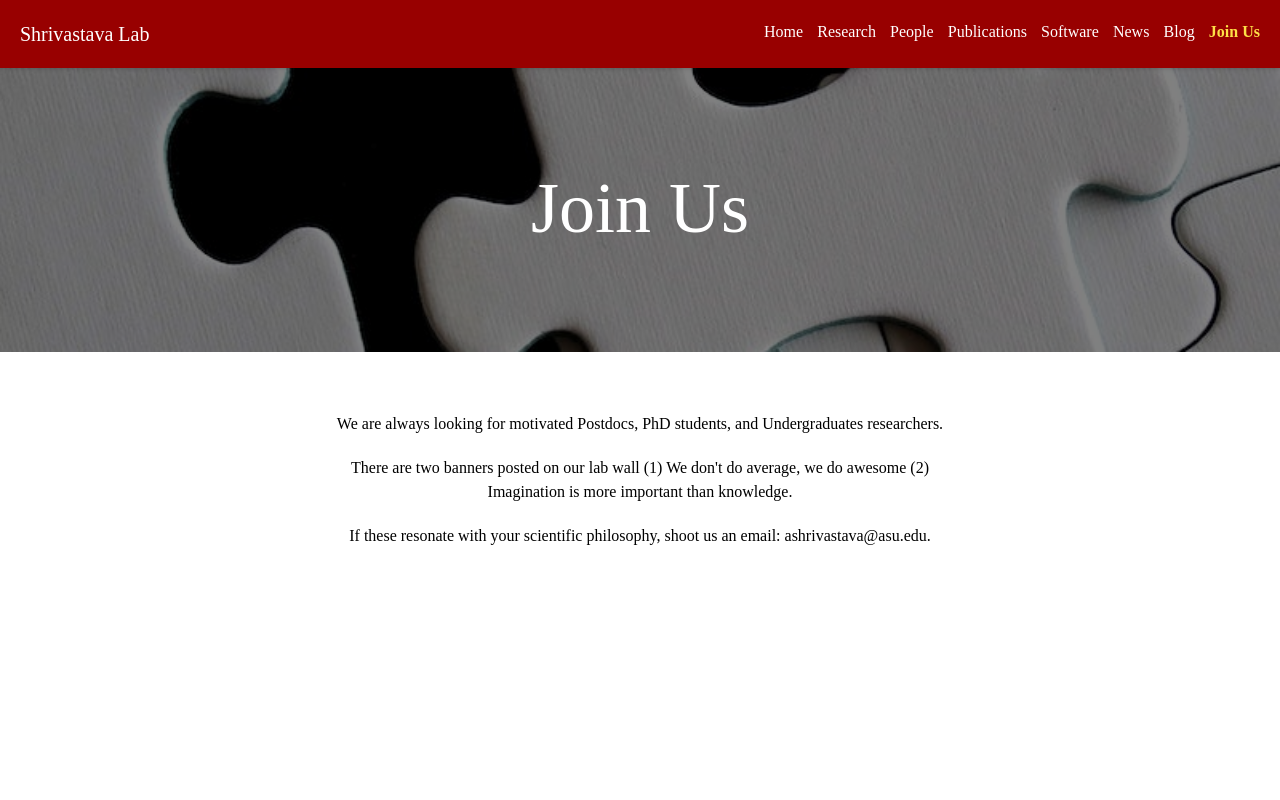
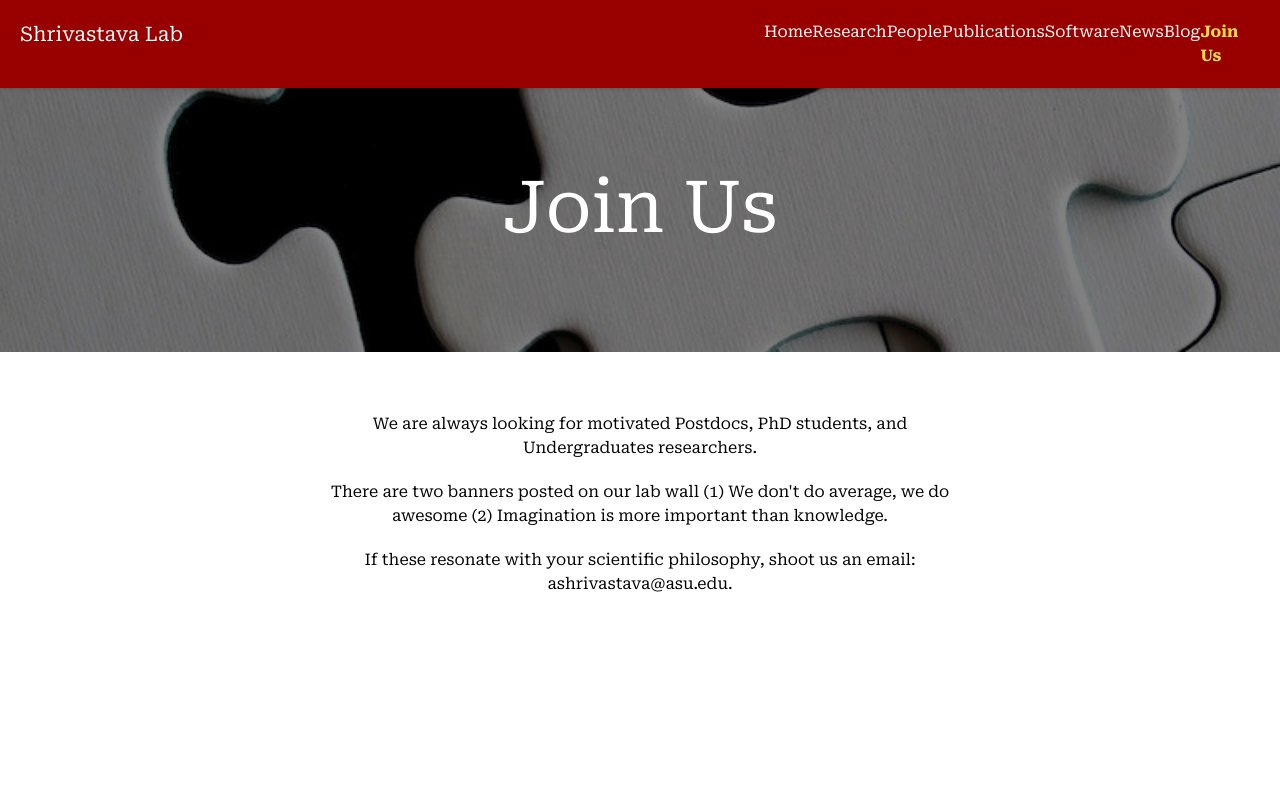
Before and after one commit to shrivastava-lab/shrivastava-lab.github.io, a Next.js app: page /join_us in a window 1280 px wide. Shown: the top 800 px of the page. Built offline with nearby package versions, Linux system fonts and the light colour scheme.

Commit message:
Addition of Font and hero text size changes

```diff
--- a/app/blog/page.js
+++ b/app/blog/page.js
@@ -5,7 +5,7 @@ function BlogComponent() {
   const renderHeader = () => (
     <div className='h-72 w-full relative -z-10'>
       <div className='h-full w-full bg-blog-hero bg-local bg-no-repeat bg-cover bg-center brightness-50' />
-      <h1 className='text-7xl top-1/2 left-1/2 -translate-x-1/2 -translate-y-1/2 font-serif text-white absolute'>Blog</h1>
+      <h1 className='text-5xl lg:text-7xl  top-1/2 left-1/2 -translate-x-1/2 -translate-y-1/2 font-serif text-white absolute'>Blog</h1>
     </div>
   )
 
--- a/app/globals.css
+++ b/app/globals.css
@@ -1,12 +1,8 @@
+@import url('https://fonts.googleapis.com/css2?family=Roboto+Serif:ital,opsz,wght@0,8..144,100;0,8..144,200;0,8..144,300;0,8..144,400;0,8..144,500;0,8..144,600;0,8..144,700;0,8..144,800;0,8..144,900;1,8..144,100;1,8..144,200;1,8..144,300;1,8..144,400;1,8..144,500;1,8..144,600;1,8..144,700;1,8..144,800;1,8..144,900&display=swap');
+
 @tailwind base;
 @tailwind components;
 @tailwind utilities;
-
-
-/* @import url('https://fonts.googleapis.com/css2?family=Lora:ital,wght@0,400;0,500;0,600;0,700;1,400;1,500;1,600;1,700&display=swap'); */
-
-@import url('https://fonts.googleapis.com/css2?family=EB+Garamond:ital,wght@0,400;0,500;0,600;0,700;0,800;1,400;1,500;1,600;1,700;1,800&display=swap');
-
 
 :root {
   --foreground-rgb: 0, 0, 0;
--- a/app/join_us/page.js
+++ b/app/join_us/page.js
@@ -4,7 +4,7 @@ function JoinUsComponent() {
   const renderHeader = () => (
     <div className='h-72 w-full relative -z-10'>
       <div className='h-full w-full bg-joinus-hero bg-local bg-no-repeat bg-cover bg-center brightness-50' />
-      <h1 className='text-7xl top-1/2 left-1/2 -translate-x-1/2 -translate-y-1/2 font-serif text-white absolute'>Join Us</h1>
+      <h1 className='text-5xl lg:text-7xl  top-1/2 left-1/2 -translate-x-1/2 -translate-y-1/2 font-serif text-white absolute'>Join Us</h1>
     </div>
   )
 
--- a/app/news/page.js
+++ b/app/news/page.js
@@ -5,7 +5,7 @@ function NewsComponent() {
   const renderHeader = () => (
     <div className='h-72 w-full relative -z-10'>
       <div className='h-full w-full bg-news-hero bg-local bg-no-repeat bg-cover bg-center brightness-50' />
-      <h1 className='text-7xl top-1/2 left-1/2 -translate-x-1/2 -translate-y-1/2 font-serif text-white absolute'>News</h1>
+      <h1 className='text-5xl lg:text-7xl  top-1/2 left-1/2 -translate-x-1/2 -translate-y-1/2 font-serif text-white absolute'>News</h1>
     </div>
   )
 
--- a/app/people/page.js
+++ b/app/people/page.js
@@ -8,7 +8,7 @@ function PeopleComponent() {
   const renderHeader = () => (
     <div className='h-72 w-full relative -z-10'>
       <div className='h-full w-full bg-people-hero bg-local bg-no-repeat bg-cover bg-center brightness-50' />
-      <h1 className='text-7xl top-1/2 left-1/2 -translate-x-1/2 -translate-y-1/2 font-serif text-white absolute'>People</h1>
+      <h1 className='text-5xl lg:text-7xl  top-1/2 left-1/2 -translate-x-1/2 -translate-y-1/2 font-serif text-white absolute'>People</h1>
     </div>
   )
 
@@ -18,7 +18,7 @@ function PeopleComponent() {
       <div className='flex flex-col md:flex-row lg:flex-row items-base justify-normal flex-wrap'>
         {content.students[studentType].map((student, index) => (
           <section key={index} className='basis-1/3 py-5 md:px-5 lg:p-5'>
-            <Image src={student.photo} alt={student.name} className='w-96 h-96 md:h-72 md:w-72 lg:h-96 lg:w-96 py-5' />
+            <Image src={student.photo} alt={student.name} className='w-96 h-auto md:h-auto md:w-72 lg:h-auto lg:w-96 py-5' />
             <p className='text-red-800 text-lg py-2'>{student.name}</p>
             <p className='px-1'>{student.about}</p>
           </section>
--- a/app/publication/page.js
+++ b/app/publication/page.js
@@ -5,7 +5,7 @@ function PublicationComponent() {
   const renderHeader = () => (
     <div className='h-72 w-full relative -z-10'>
       <div className='h-full w-full bg-publication-hero bg-local bg-no-repeat bg-cover bg-center brightness-50' />
-      <h1 className='text-7xl top-1/2 left-1/2 -translate-x-1/2 -translate-y-1/2 font-serif text-white absolute'>Publications</h1>
+      <h1 className='text-5xl lg:text-7xl  top-1/2 left-1/2 -translate-x-1/2 -translate-y-1/2 font-serif text-white absolute'>Publications</h1>
     </div>
   )
 
--- a/app/research/page.js
+++ b/app/research/page.js
@@ -5,7 +5,7 @@ function ResearchComponent() {
   const renderHeader = () => (
     <div className='h-72 w-full relative -z-10'>
       <div className='h-full w-full bg-research-hero bg-local bg-no-repeat bg-cover bg-center brightness-50' />
-      <h1 className='text-7xl top-1/2 left-1/2 -translate-x-1/2 -translate-y-1/2 font-serif text-white absolute'>Research</h1>
+      <h1 className='text-5xl lg:text-7xl  top-1/2 left-1/2 -translate-x-1/2 -translate-y-1/2 font-serif text-white absolute'>Research</h1>
     </div>
   )
 
--- a/app/software/page.js
+++ b/app/software/page.js
@@ -5,7 +5,7 @@ function SoftwareComponent() {
   const renderHeader = () => (
     <div className='h-72 w-full relative -z-10'>
       <div className='h-full w-full bg-software-hero bg-local bg-no-repeat bg-cover bg-center brightness-50' />
-      <h1 className='text-7xl top-1/2 left-1/2 -translate-x-1/2 -translate-y-1/2 font-serif text-white absolute'>Software</h1>
+      <h1 className='text-5xl lg:text-7xl  top-1/2 left-1/2 -translate-x-1/2 -translate-y-1/2 font-serif text-white absolute'>Software</h1>
     </div>
   )
 
--- a/tailwind.config.js
+++ b/tailwind.config.js
@@ -1,18 +1,14 @@
 /** @type {import('tailwindcss').Config} */
 module.exports = {
-  content: [
-    './pages/**/*.{js,ts,jsx,tsx,mdx}',
-    './components/**/*.{js,ts,jsx,tsx,mdx}',
-    './app/**/*.{js,ts,jsx,tsx,mdx}',
-  ],
+  content: ['./pages/**/*.{js,ts,jsx,tsx,mdx}', './components/**/*.{js,ts,jsx,tsx,mdx}', './app/**/*.{js,ts,jsx,tsx,mdx}'],
   theme: {
     extend: {
-      colors:{
-        'custom-red': '#980000',
+      colors: {
+        'custom-red': '#980000'
       },
       fontFamily: {
         // 'serif': ['Lora', 'serif']
-        'serif': ['EB Garamond', 'serif']
+        serif: ["'Roboto Serif'", 'serif']
       },
       backgroundImage: {
         'research-hero': "url('/images/Spatial Organization of the Microbiome.jpeg')",
@@ -21,9 +17,9 @@ module.exports = {
         'software-hero': "url('/images/softwares.jpeg')",
         'news-hero': "url('/images/news.jpeg')",
         'blog-hero': "url('/images/blog.jpeg')",
-        'joinus-hero': "url('/images/joinus.jpeg')",
-      },
-    },
+        'joinus-hero': "url('/images/joinus.jpeg')"
+      }
+    }
   },
-  plugins: [],
+  plugins: []
 }
```
